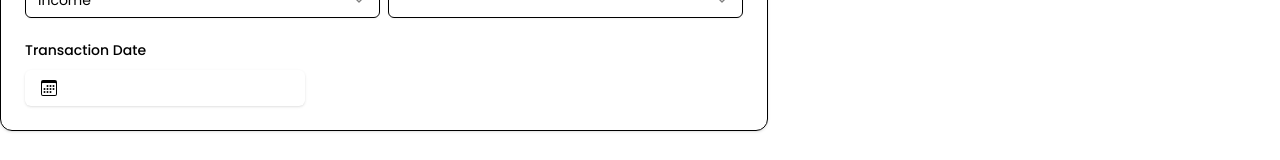
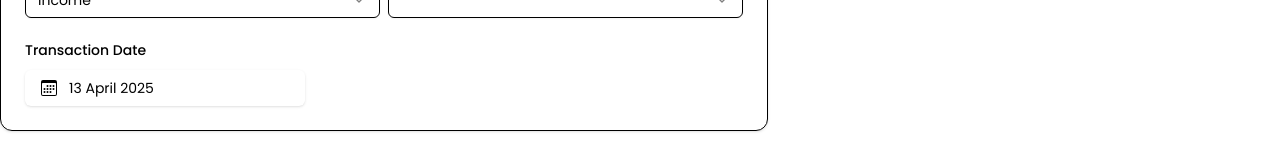
Before and after one commit to Nimira43/Libra, a Next.js app: page /dashboard/transactions/new in a window 1280 px wide. Shown: the part 283-443 px from the top of the page. Built offline with nearby package versions, Linux system fonts and the light colour scheme; no server answers; a web font is replaced by a local one.

Commit message:
Altered date format

```diff
--- a/components/transaction-form.tsx
+++ b/components/transaction-form.tsx
@@ -6,11 +6,12 @@ import { z } from 'zod'
 import { zodResolver } from '@hookform/resolvers/zod'
 import { Form, FormControl, FormField, FormItem, FormLabel, FormMessage } from './ui/form'
 import { Select, SelectContent, SelectItem, SelectTrigger, SelectValue } from './ui/select'
-import { Popover, PopoverTrigger } from './ui/popover'
+import { Popover, PopoverContent, PopoverTrigger } from './ui/popover'
 import { Button } from './ui/button'
 import { cn } from '@/lib/utils'
 import { BsCalendar3 } from 'react-icons/bs'
-import { format } from 'path'
+import { format } from 'date-fns'
+import { Calendar } from './ui/calendar'
 
 const transactionFormSchema = z.object({
   transactionType: z
@@ -129,12 +130,20 @@ export default function TransctionForm() {
                             className='mr-1 h-4 w-4'
                           />
                           {field.value ? (
-                            format(field.value, 'PPP')
+                            format(field.value, 'dd MMMM yyyy')
                           ) : (
                             <span>Pick a Date</span>
                           )}
                         </Button>
                       </PopoverTrigger>
+                      <PopoverContent className='w-auto p-0 bg-light'>
+                        <Calendar
+                          mode='single'
+                          selected={field.value}
+                          onSelect={field.onChange}
+                          initialFocus
+                        />
+                      </PopoverContent>
                     </Popover>
                   </FormControl>
                   <FormMessage />
```
